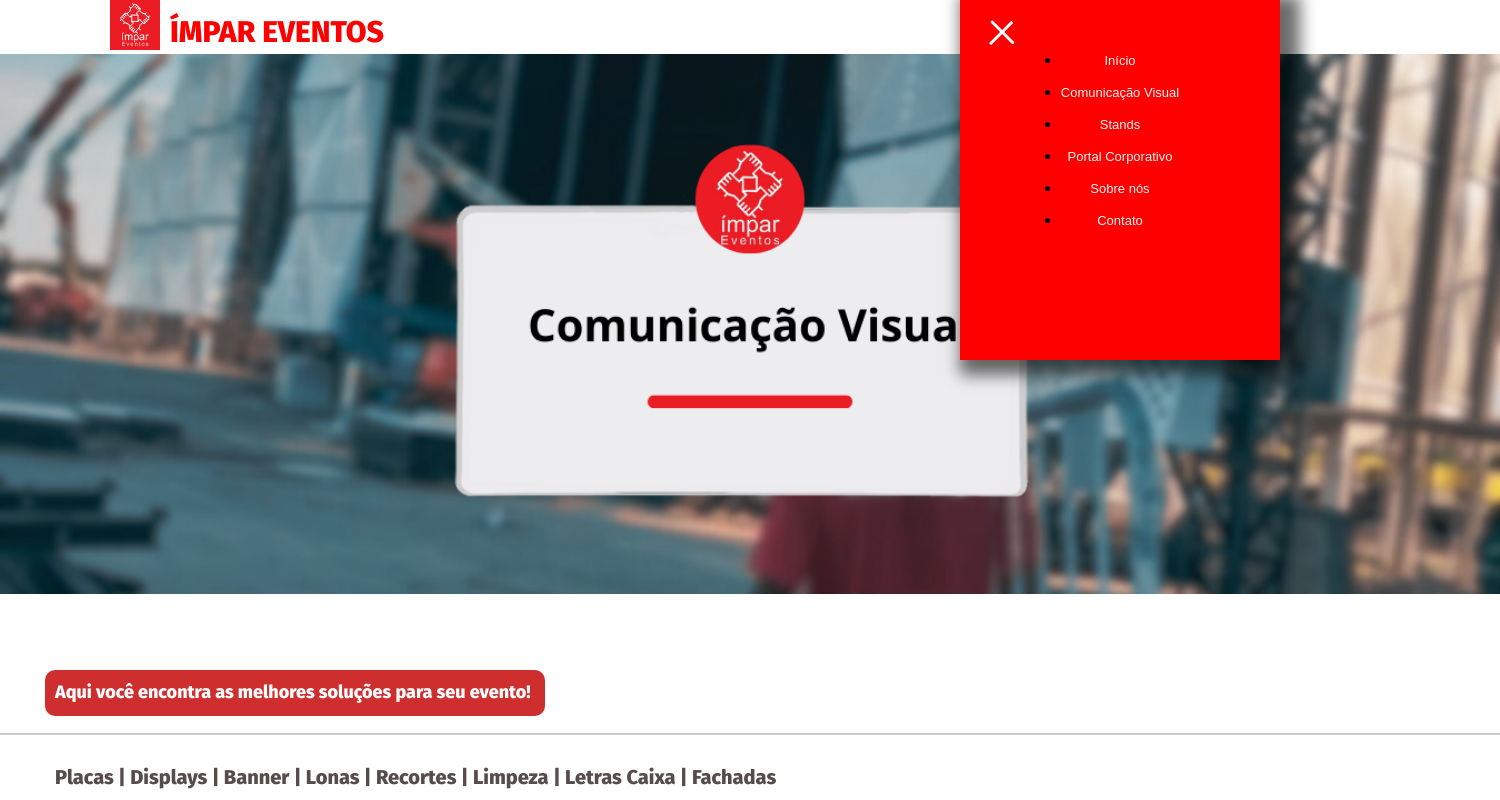
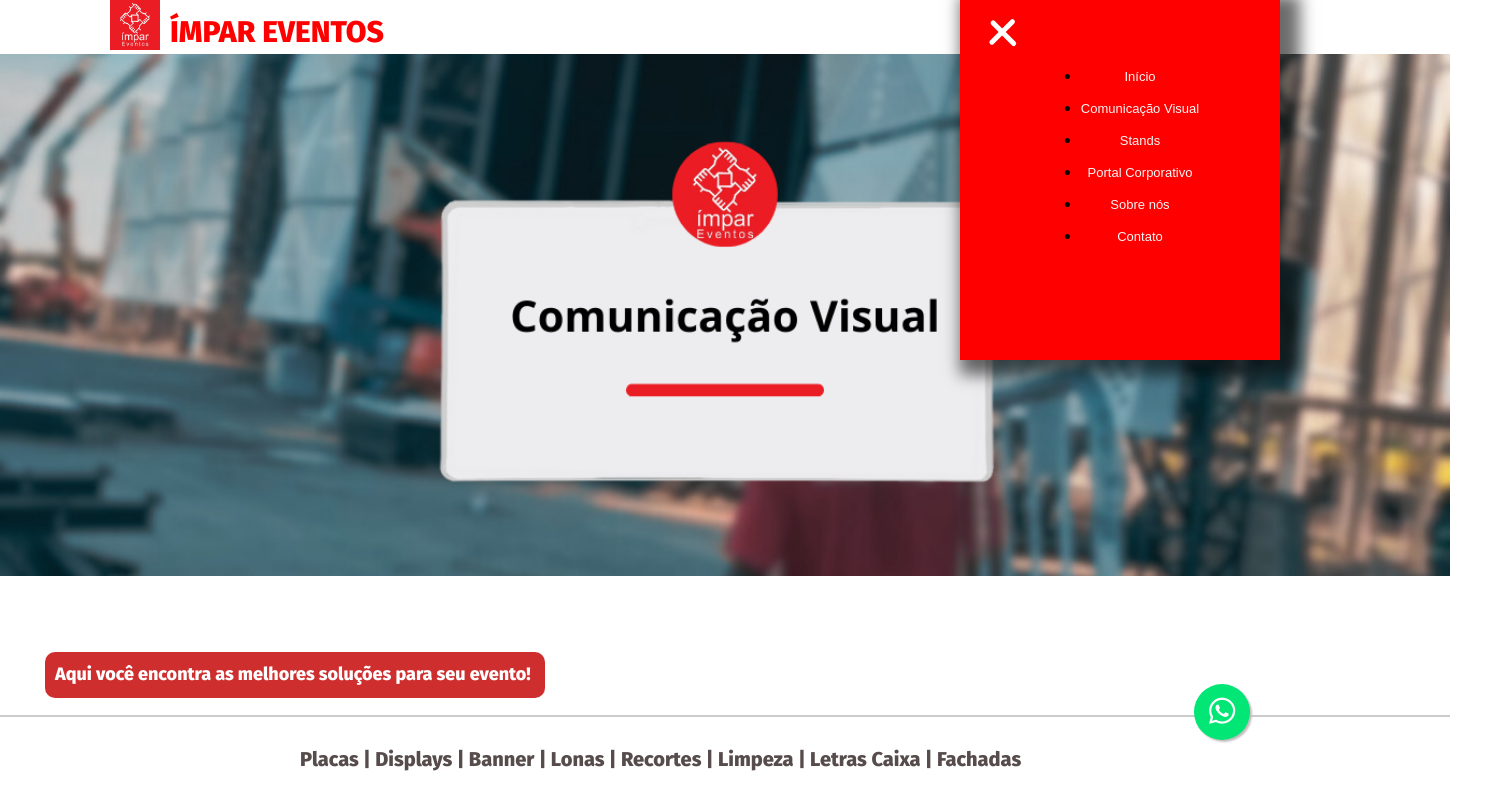
Before and after one commit to dev02-datacampos/impar_eventos, a website: page home/comunicacao.html in a window 1280 px wide. Both pictures are taken after a click on the element 1256 px from the left and 32 px from the top of the page. Shown: the top 800 px of the page, 1500 px wide, since content can reach past the window. Drawn offline with Linux system fonts and the light colour scheme.

Commit message:
tela 3 fin

```diff
--- /dev/null
+++ b/css/comunicacao.css
@@ -0,0 +1,203 @@
+html, body {
+    position: absolute;
+    margin-left: 70px;
+    overflow-x: hidden;
+    margin:0px !important;
+    padding: 0px !important;
+    margin: 0;
+    padding: 0;
+}
+
+h4 {
+    font-family: 'Fira Sans', sans-serif;
+    bottom: 25px;
+    left: 60px;
+    position: relative;
+    font-size: 30px;
+    color: red;
+}
+
+#impar_header {
+    position: relative;
+    bottom: 3094px;
+    left: 170px;
+}
+
+.png_header {
+    position: relative;
+    background-color: white;
+    margin-left: 110px;
+}
+
+#aqui {
+    font-family: 'Fira Sans', sans-serif;
+    margin-top: -39px;
+    left: 55px;
+    position: relative;
+    font-size: 18px;
+    color: white;
+    z-index: 2;
+}
+
+#img_aqui {
+    margin-left: 45px;
+    z-index: 1;
+    border-radius: 10px
+}
+
+.hamburger{
+    width: 2rem;
+    height: 2rem;
+    position: fixed;
+    z-index: 5;
+    right: 0.5rem;
+    top: 1rem;
+    display: flex;
+    flex-direction: column;
+    justify-content: space-between;
+    cursor: pointer;
+}
+
+.show-menu .hamburger{
+    right: 16rem;
+
+}
+
+.line{
+    width: 100%;
+    height: .2rem;
+    padding: 1px;
+    border-radius: 10px;
+    background-color:red;
+    box-shadow: 0.1rem 0.1rem 2px rgba(0, 0, 0, 0.788);
+    transition: transform .7s;
+}
+
+.show-menu #line1{
+    transform: rotate(45deg) translate(.4rem, .9rem);
+    background-color: white;
+    box-shadow: none;
+}
+
+.show-menu #line2{
+    opacity: 0;
+    visibility: hidden;
+}
+
+.show-menu #line3{
+    transform: rotate(-45deg) translate(.3rem, -.9rem);
+    background-color:white;
+    box-shadow: none;
+}
+
+.sidebar{
+    width: 20rem;
+    height: 45vh;
+    background: red;
+    box-shadow: 10px 5px 15px 10px rgba(0, 0, 0, 0.582);
+    position: fixed;
+    top: 0;
+    right: -20rem;
+    transition: all .8s;
+    z-index: 2;
+}
+
+.show-menu .sidebar{
+    right: 0;
+}
+
+.menu{
+    position: absolute;
+    top: 40%;
+    left: 50%;
+    transform: translate(-50%, -50%);
+    line-height: 1.5;
+}
+
+.menu-item{
+    text-align: center;
+    margin-bottom: .5rem;
+}
+
+.menu-link{
+    font-family:sans-serif;
+    font-size: 13px;
+    color: rgb(245, 245, 245);
+    transition: color .7s;
+    text-decoration: none;
+}
+
+.menu-link:hover{
+    color: rgb(0, 0, 0);
+    transition: color .7s;
+}
+
+hr {
+    border: 1px solid #ccc; /* Cor da linha e espessura */
+    margin: 30px 0; /* Espaçamento acima e abaixo da linha */
+}
+
+#placas_comunicacao {
+    font-family: 'Fira Sans', sans-serif;
+    margin-top: 20px;
+    left: 300px;
+    position: relative;
+    font-size: 20px;
+    color: rgb(87, 76, 76);
+    z-index: 2;
+}
+
+#servicos {
+    margin-left: 115px;
+    display: inline-block;
+    width: 300px;
+}
+
+.clientes {
+    font-family: 'Fira Sans', sans-serif;
+    bottom: 0px;
+    left: 113px;
+    position: relative;
+    font-size: 35px;
+    color: red;
+}
+
+#logo {
+    margin-top: -200px;
+    margin-left: 115px;
+    display: inline-flex;
+    width: 200px;
+    z-index: 2;
+}
+
+#red_logo {
+    z-index: 0;
+}
+
+.icon {
+    position: fixed;
+    bottom: 60px;
+    right: 30px;
+    font-size: 30px;
+    background-color: #01e675;
+    color: #ffffff;
+    border-radius: 50%;
+    padding: 3px;
+    width: 50px;
+    height: 50px;
+    text-align: center;
+    text-decoration: none;
+    z-index: 100;
+    box-shadow: 2px 2px 2px #c0bdbd;
+  }
+
+.icon .fab{
+    padding-top: 9px;
+  }
+
+.icon:hover{
+    background-color: #fff;
+    color: #029e3b;
+    font-weight: 900;
+    box-shadow: 2px 2px 20px #5fe690;
+  }
--- a/css/styles_page2.css
+++ b/css/stands.css
@@ -1,10 +1,3 @@
-* {
-    margin: 0;
-    padding: 0;
-    box-sizing: border-box;
-    font-family: sans-serif;
-  }
-
 html, body {
     position: absolute;
     margin-left: 70px;
@@ -24,10 +17,27 @@
     color: red;
 }
 
+h2 {
+    font-family: 'Fira Sans', sans-serif;
+    bottom: 65px;
+    left: 120px;
+    position: relative;
+    font-size: 25px;
+    color: white;
+}
+
 #impar_header {
+    bottom: 1191px;
     position: relative;
-    bottom: 3062px;
     left: 170px;
+}
+
+#img_aqui {
+    position: relative;
+    bottom: -70px;
+    margin-left: 45px;
+    z-index: 1;
+    border-radius: 10px;
 }
 
 .png_header {
@@ -36,20 +46,35 @@
     margin-left: 110px;
 }
 
-#aqui {
-    font-family: 'Fira Sans', sans-serif;
-    margin-top: -39px;
-    left: 55px;
+.impar_body {
     position: relative;
-    font-size: 18px;
-    color: white;
-    z-index: 2;
+    bottom: -100px;
 }
 
-#img_aqui {
-    margin-left: 45px;
-    z-index: 1;
-    border-radius: 10px
+hr {
+    border: 1px solid #ccc; /* Cor da linha e espessura */
+    margin: 10px 0; /* Espaçamento acima e abaixo da linha */
+}
+
+#montamosProjetamos {
+    color: rgb(87, 76, 76);
+    top: 0px;
+    font-size: 22px;
+}
+
+#principaisClientes {
+    top: -10px;
+    color: white;
+    z-index: 5;
+}
+
+#hr1 {
+    margin-top: 30px;
+}
+
+#solicite {
+    left: 345px;
+    bottom: 95px;
 }
 
 .hamburger{
@@ -76,7 +101,7 @@
     padding: 1px;
     border-radius: 10px;
     background-color:red;
-    box-shadow: 0.1rem 0.1rem 2px rgba(0, 0, 0, 0.788);
+    box-shadow: 0.1rem 0.1rem 3px rgba(0, 0, 0, 0.788);
     transition: transform .7s;
 }
 
@@ -139,44 +164,30 @@
     transition: color .7s;
 }
 
-hr {
-    border: 1px solid #ccc; /* Cor da linha e espessura */
-    margin: 30px 0; /* Espaçamento acima e abaixo da linha */
-}
+.icon {
+    position: fixed;
+    bottom: 60px;
+    right: 30px;
+    font-size: 30px;
+    background-color: #01e675;
+    color: #ffffff;
+    border-radius: 50%;
+    padding: 3px;
+    width: 50px;
+    height: 50px;
+    text-align: center;
+    text-decoration: none;
+    z-index: 100;
+    box-shadow: 2px 2px 2px #c0bdbd;
+  }
 
-#placas_comunicacao {
-    font-family: 'Fira Sans', sans-serif;
-    margin-top: 20px;
-    left: 55px;
-    position: relative;
-    font-size: 20px;
-    color: rgb(87, 76, 76);
-    z-index: 2;
-}
+.icon .fab{
+    padding-top: 9px;
+  }
 
-#servicos {
-    margin-left: 115px;
-    display: inline-block;
-    width: 300px;
-}
-
-.clientes {
-    font-family: 'Fira Sans', sans-serif;
-    bottom: 0px;
-    left: 113px;
-    position: relative;
-    font-size: 35px;
-    color: red;
-}
-
-#logo {
-    margin-top: -200px;
-    margin-left: 115px;
-    display: inline-flex;
-    width: 200px;
-    z-index: 2;
-}
-
-#red_logo {
-    z-index: 0;
-}
+.icon:hover{
+    background-color: #fff;
+    color: #029e3b;
+    font-weight: 900;
+    box-shadow: 2px 2px 20px #5fe690;
+  }
--- a/home/comunicacao.html
+++ b/home/comunicacao.html
@@ -3,18 +3,19 @@
 <head>
     <meta charset="UTF-8">
     <meta name="viewport" content="width=device-width, initial-scale=1.0">
-    <link rel="stylesheet" href="/css/styles_page2.css">
+    <link rel="stylesheet" href="/css/comunicacao.css">
     <link rel="shortcut icon" href="/ico/399842021_1559720601435930_5076255223444217413_n.ico" type="image/x-icon">
     <link rel="preconnect" href="https://fonts.googleapis.com">
     <link rel="preconnect" href="https://fonts.gstatic.com" crossorigin>
     <link href="https://fonts.googleapis.com/css2?family=Fira+Sans:wght@800&family=Rubik&display=swap" rel="stylesheet">
+    <link rel="stylesheet" href="https://cdnjs.cloudflare.com/ajax/libs/font-awesome/6.0.0/css/all.min.css">
     <title>Comunicação Visual - Ímpar Eventos</title>
 </head>
 <body>
     <div class="png_header">
         <img src="/images/399842021_1559720601435930_5076255223444217413_n.jpg" alt="impar_eventos" width="50px">
     </div>
-    <img src="/images_page2/desfoque fundo.png" alt="montagem" width="1500vw">
+    <img src="/images_page2/desfoque fundo.png" alt="montagem" width="1450vw">
     <div class="container-img">
         <br>
         <br>
@@ -73,6 +74,9 @@
             </nav>
         </aside>
     </div>
+    <div class="buttonzap">
+        <a href='https://api.whatsapp.com/send?phone=5521985560519'class="icon" target='_blank'><i class="fab fa-whatsapp"></i></a>
+      </div>
 </body>
 <script src="/script/comunicacao.js"></script>
 </html>
--- /dev/null
+++ b/script/stands.js
@@ -0,0 +1,3 @@
+document.querySelector(".hamburger").addEventListener("click", () =>
+    document.querySelector(".container").classList.toggle("show-menu")
+); //sidebar
```
Also changed, not shown: home/stands.html (added, +57 -0 lines), images_page3/body logo marcas.png (added), images_page3/gkpb-rock-in-rio-palco-mundop.jpg (added), images_page3/stands header.png (added).
